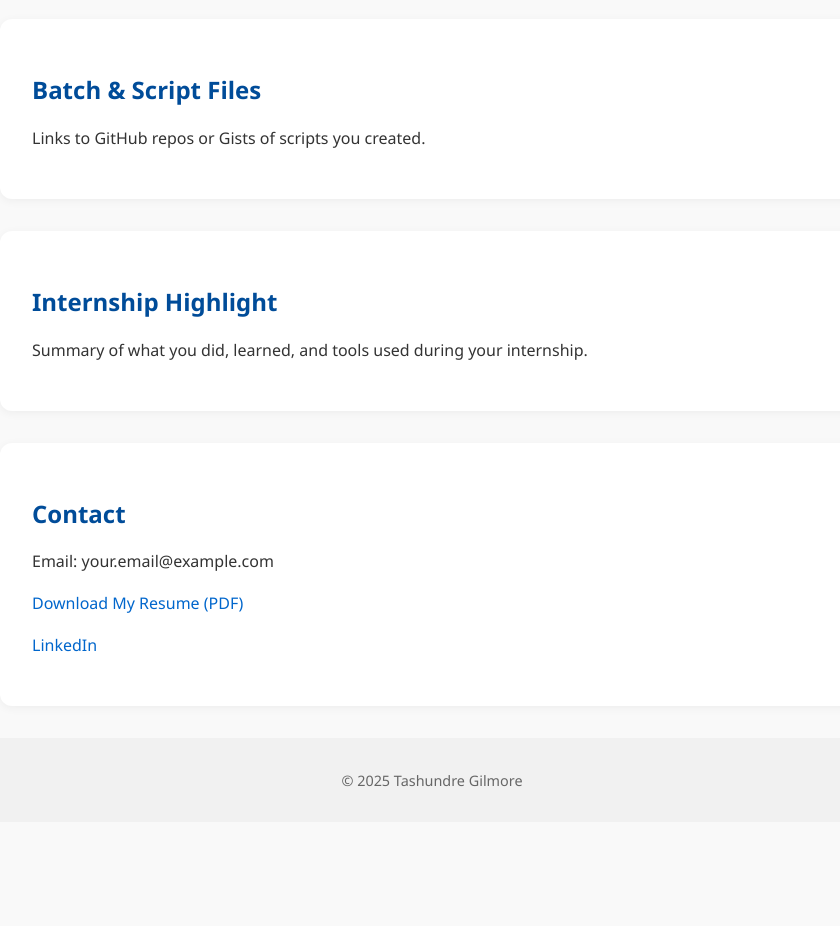
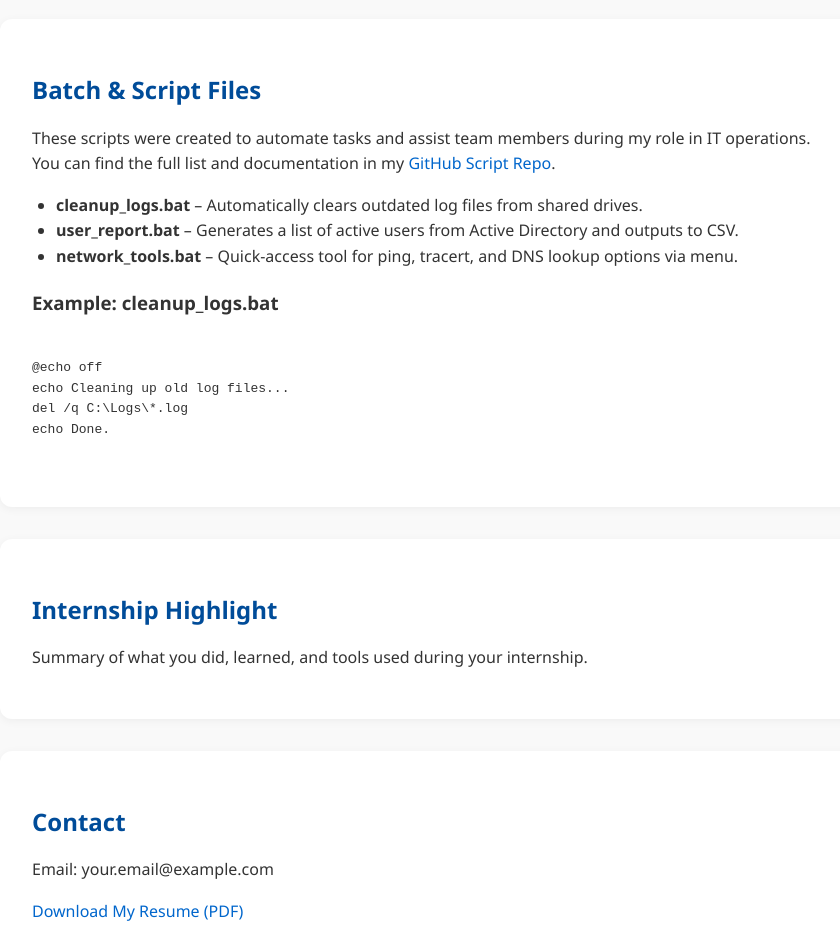
Before and after one commit to tashundre/tashundre.github.io, a plain HTML site: page index.html in a window 1280 px wide. Shown: the part 1140-2066 px from the top of the page, without its empty margins (208-1048 px from the left). Before the commit the page ends 1962 px from the top, so only its background shows below. Drawn offline with Linux system fonts and the light colour scheme.

Commit message:
bat file section update

```diff
--- a/index.html
+++ b/index.html
@@ -50,9 +50,21 @@
   </section>
 
   <section id="scripts">
-    <h2>Batch & Script Files</h2>
-    <p>Links to GitHub repos or Gists of scripts you created.</p>
-  </section>
+  <h2>Batch & Script Files</h2>
+  <p>These scripts were created to automate tasks and assist team members during my role in IT operations. You can find the full list and documentation in my <a href="https://github.com/YOURUSERNAME/scripts">GitHub Script Repo</a>.</p>
+  <ul>
+    <li><strong>cleanup_logs.bat</strong> – Automatically clears outdated log files from shared drives.</li>
+    <li><strong>user_report.bat</strong> – Generates a list of active users from Active Directory and outputs to CSV.</li>
+    <li><strong>network_tools.bat</strong> – Quick-access tool for ping, tracert, and DNS lookup options via menu.</li>
+  </ul>
+  <h3>Example: cleanup_logs.bat</h3>
+  <pre><code>
+@echo off
+echo Cleaning up old log files...
+del /q C:\Logs\*.log
+echo Done.
+  </code></pre>
+</section>
 
   <section id="internship">
     <h2>Internship Highlight</h2>
```
